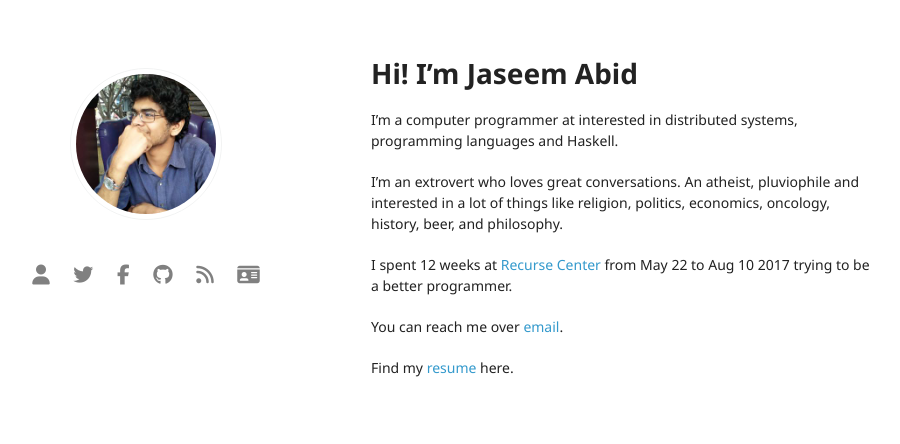
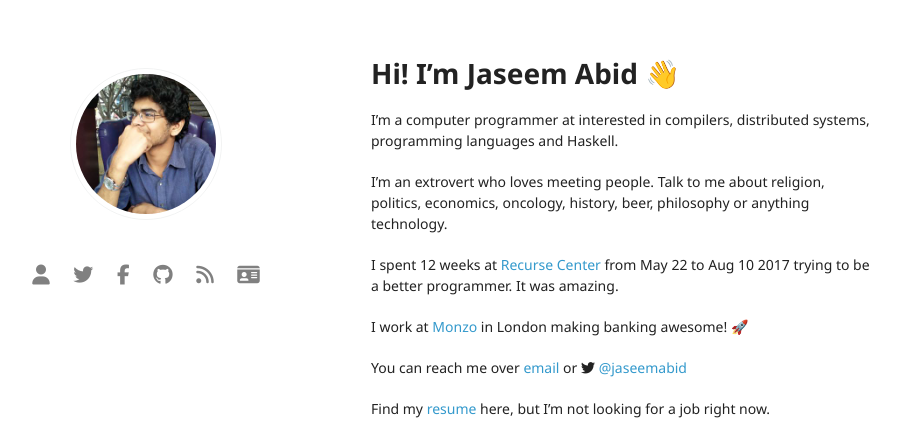
Before and after one commit to jaseemabid/blog, a Jekyll site: the page built from about.md, in a window 1280 px wide, cut to the strip 0-444 px from the top of the page. Shown: the whole strip, without its empty margins (199-1099 px from the left). Built offline with Jekyll 4.4.1, drawn with Linux system fonts in a browser that asks for light colours; nearby versions of some CDN libraries.

Commit message:
This is my blog, so a little bit about me

```diff
--- a/about.md
+++ b/about.md
@@ -4,20 +4,23 @@ title: Jaseem Abid
 permalink: /about
 ---
 
-# Hi! I'm Jaseem Abid
+# Hi! I'm Jaseem Abid 👋
 
-I'm a computer programmer at interested in distributed systems, programming
-languages and Haskell.
+I'm a computer programmer at interested in compilers, distributed systems,
+programming languages and Haskell.
 
-I'm an extrovert who loves great conversations. An atheist, pluviophile and
-interested in a lot of things like religion, politics, economics, oncology,
-history, beer, and philosophy.
+I'm an extrovert who loves meeting people. Talk to me about religion, politics,
+economics, oncology, history, beer, philosophy or anything technology.
 
 I spent 12 weeks at [Recurse Center](https://recurse.com) from May 22 to Aug 10
-2017 trying to be a better programmer.
+2017 trying to be a better programmer. It was amazing.
 
-You can reach me over [email](mailto:jaseemabid@gmail.com).
+I work at [Monzo](https://monzo.com) in London making banking awesome! 🚀
 
-Find my [resume](/Jaseem Abid.pdf) here.
+You can reach me over [email](mailto:jaseemabid@gmail.com) or
+<i class="fa fa-twitter"></i> [@jaseemabid](https://twitter.com/jaseemabid)
+
+Find my [resume](/Jaseem Abid.pdf) here, but I'm not looking for a job right
+now.
 
 <script async defer src="https://www.recurse-scout.com/loader.js?t=298747a8a50ca362138e799f749fcf3f"></script>
```
